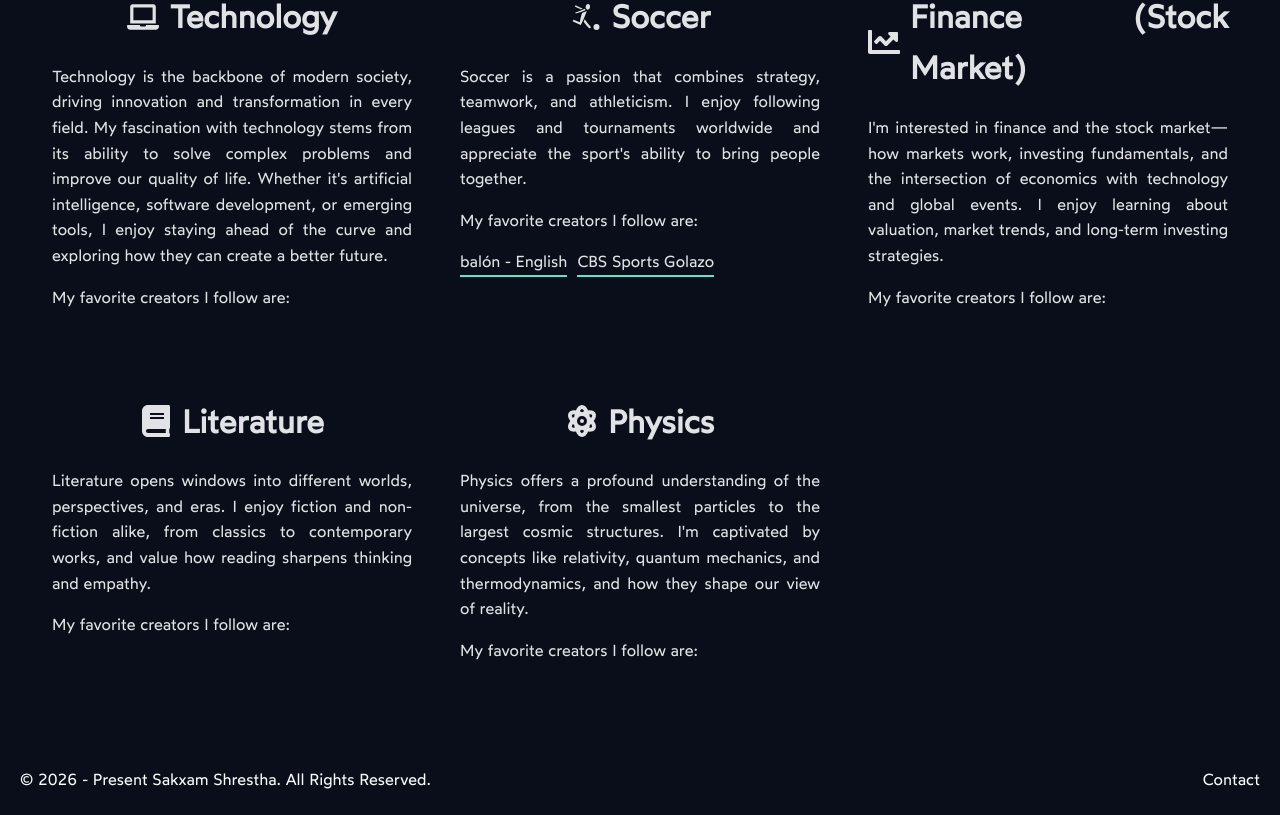
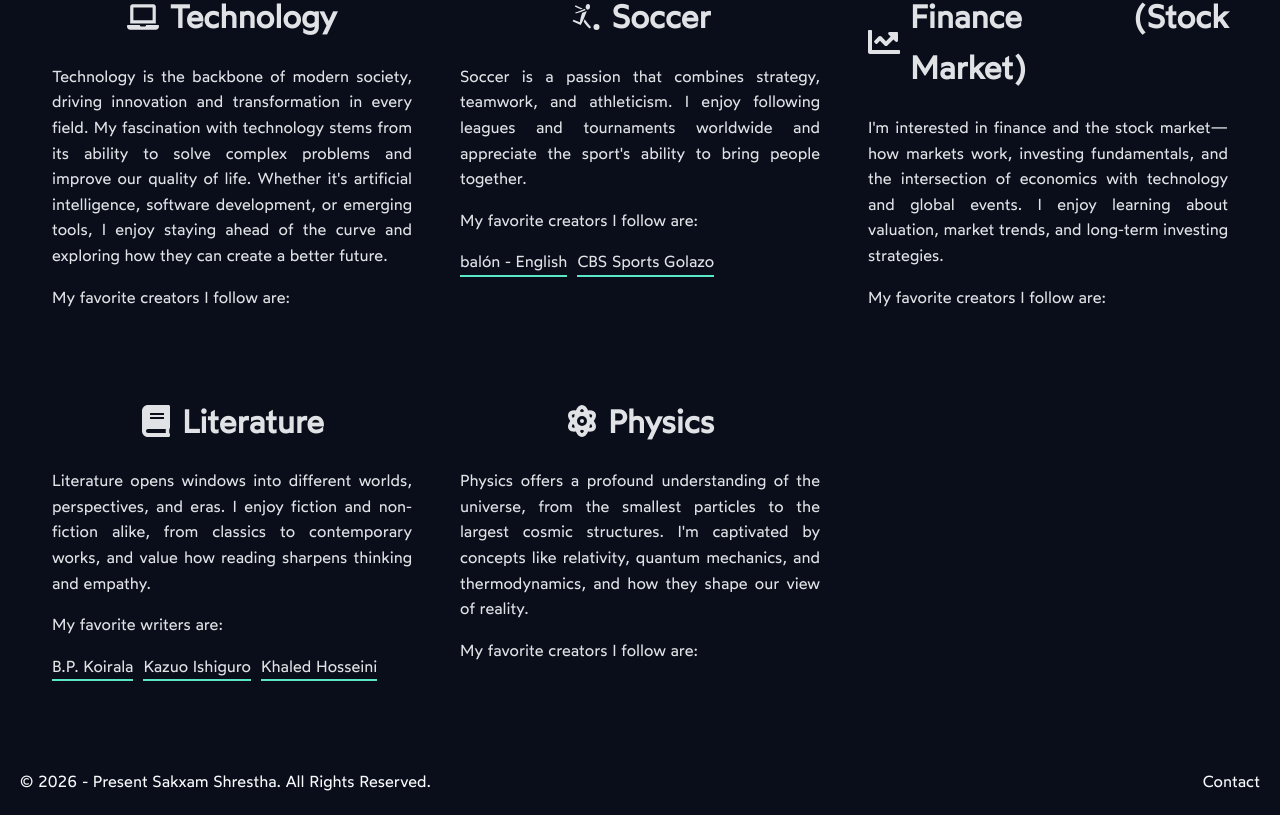
Before and after one commit to SakxamShrestha/portfioloo, a Next.js app: page / in a window 1280 px wide. Shown: the part 2417-3232 px from the top of the page. Built offline with nearby package versions, Linux system fonts and the light colour scheme.

Commit message:
changing some interest sections

```diff
--- a/src/app/components/home/interest.js
+++ b/src/app/components/home/interest.js
@@ -35,7 +35,7 @@ export default function Interest(props) {
       </h1>
       <p>{props.description}</p>
       <div className={styles.links}>
-        <p>My favorite creators I follow are: </p>
+        <p>{props.name === "Literature" ? "My favorite writers are: " : "My favorite creators I follow are: "}</p>
         <div className={styles.linkTexts}>
           {props.channels
             .sort((a, b) => a.name.localeCompare(b.name))
--- a/src/app/data/interests.json
+++ b/src/app/data/interests.json
@@ -24,7 +24,11 @@
     "name": "Literature",
     "icon": "FaBook",
     "description": "Literature opens windows into different worlds, perspectives, and eras. I enjoy fiction and non-fiction alike, from classics to contemporary works, and value how reading sharpens thinking and empathy.",
-    "channels": []
+    "channels": [
+      { "name": "Kazuo Ishiguro", "link": "https://www.goodreads.com/author/show/4280.Kazuo_Ishiguro?from_search=true&from_srp=true" },
+      { "name": "B.P. Koirala", "link": "https://www.goodreads.com/author/show/4670920.Bishweshwar_Prasad_Koirala" },
+      { "name": "Khaled Hosseini", "link": "https://www.goodreads.com/author/show/569.Khaled_Hosseini" }
+    ]
   },
   {
     "name": "Physics",
```
